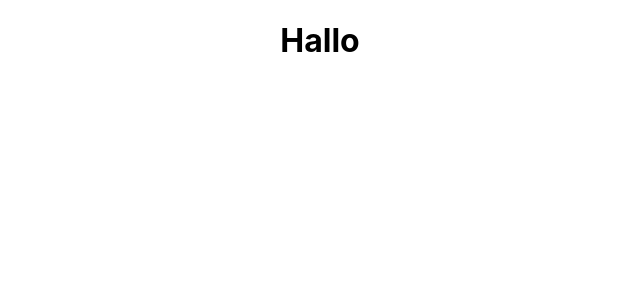
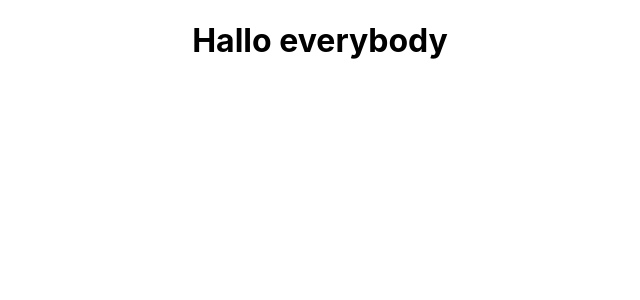
Before and after one commit to mykhailotsynkevych/react-app-wallet, a React (Create React App) app: page / in a window 1280 px wide. Shown: the top 300 px of the page, without its empty margins (320-960 px from the left). Built offline with nearby package versions, Linux system fonts and the light colour scheme.

Commit message:
npm run deploy

```diff
--- a/src/App.js
+++ b/src/App.js
@@ -4,7 +4,7 @@ import './App.css';
 function App() {
   return (
     <div className="App">
-     <h1>Hallo</h1>
+     <h1>Hallo everybody</h1>
     </div>
   );
 }
```
